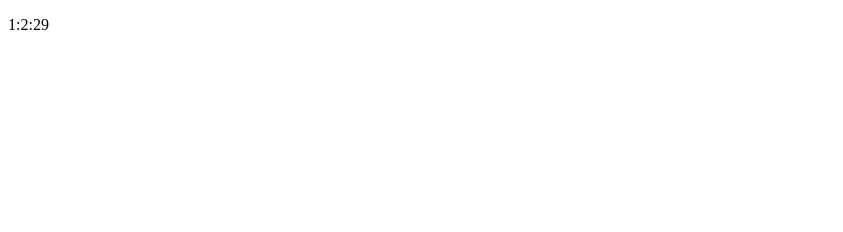
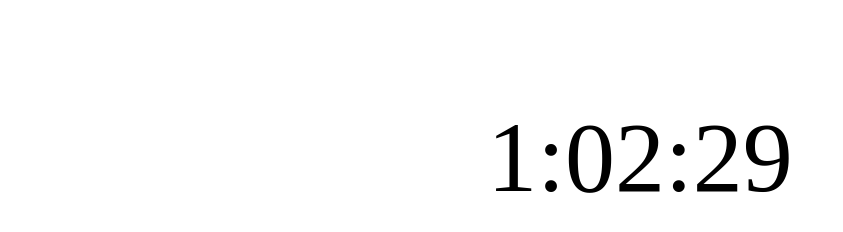
Before and after one commit to TempusWare/10-10-15, a plain HTML site: page index.html in a window 1280 px wide. Shown: the whole page, without its empty margins (0-843 px from the left). Drawn offline with Linux system fonts and the light colour scheme.

Commit message:
Set up music

```diff
--- a/index.html
+++ b/index.html
@@ -5,18 +5,34 @@
     <title>10... 10:15</title>
   </head>
   <body>
-    <p id="timestamp">Timestamp</p>
+    <p id="timestamp" style="text-align:center;font-size:100px">Timestamp</p>
     <script>
-      var timestamp = document.getElementById("timestamp");
+      var timestamp = document.getElementById("timestamp"),
+      song = new Audio("ivebeendelayed.mp3");
+
+      function playMusic() {
+        song.play();
+      };
+
+      function addZero(i) { // Taken from https://www.w3schools.com/jsref/jsref_getseconds.asp
+        if (i < 10) {
+          i = "0" + i;
+        };
+        return i;
+      };
 
       function setTime() {
         let d = new Date(),
-        h = d.getHours(),
-        m = d.getMinutes(),
-        s = d.getSeconds();
+        h = addZero(d.getHours()),
+        m = addZero(d.getMinutes()),
+        s = addZero(d.getSeconds());
 
         if (h > 12) {
           h -= 12;
+        };
+
+        if (h == 10 && m == 08 && s == 57) {
+          playMusic();
         };
 
         if (h == 10 && m == 10 && s == 15) {
@@ -30,7 +46,7 @@
 
       setTime();
 
-      setInterval(setTime, 1000);
+      setInterval(setTime, 250);
     </script>
   </body>
 </html>
```
Also changed, not shown: 1 other file.
